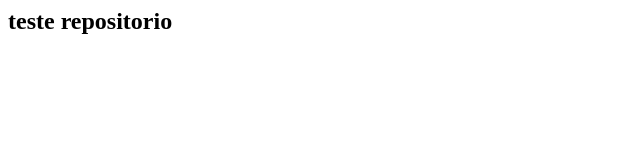
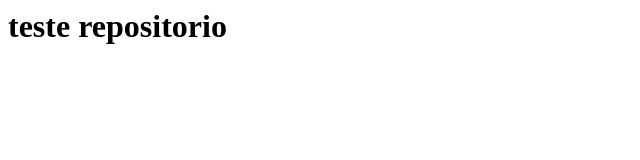
Before and after one commit to AKGoncalves/git-fundamentos, a plain HTML site: page index.html in a window 1280 px wide. Shown: the whole page, without its empty margins (0-640 px from the left). Drawn offline with Linux system fonts and the light colour scheme.

Commit message:
Revert "Alterando tamanho do texto com h2"
This reverts commit f8d30c34d9989385dd0ce2113f1e3b273475f36a.

```diff
--- a/index.html
+++ b/index.html
@@ -1 +1 @@
-<h2> teste repositorio <h2>
+<h1> teste repositorio </html>
```
